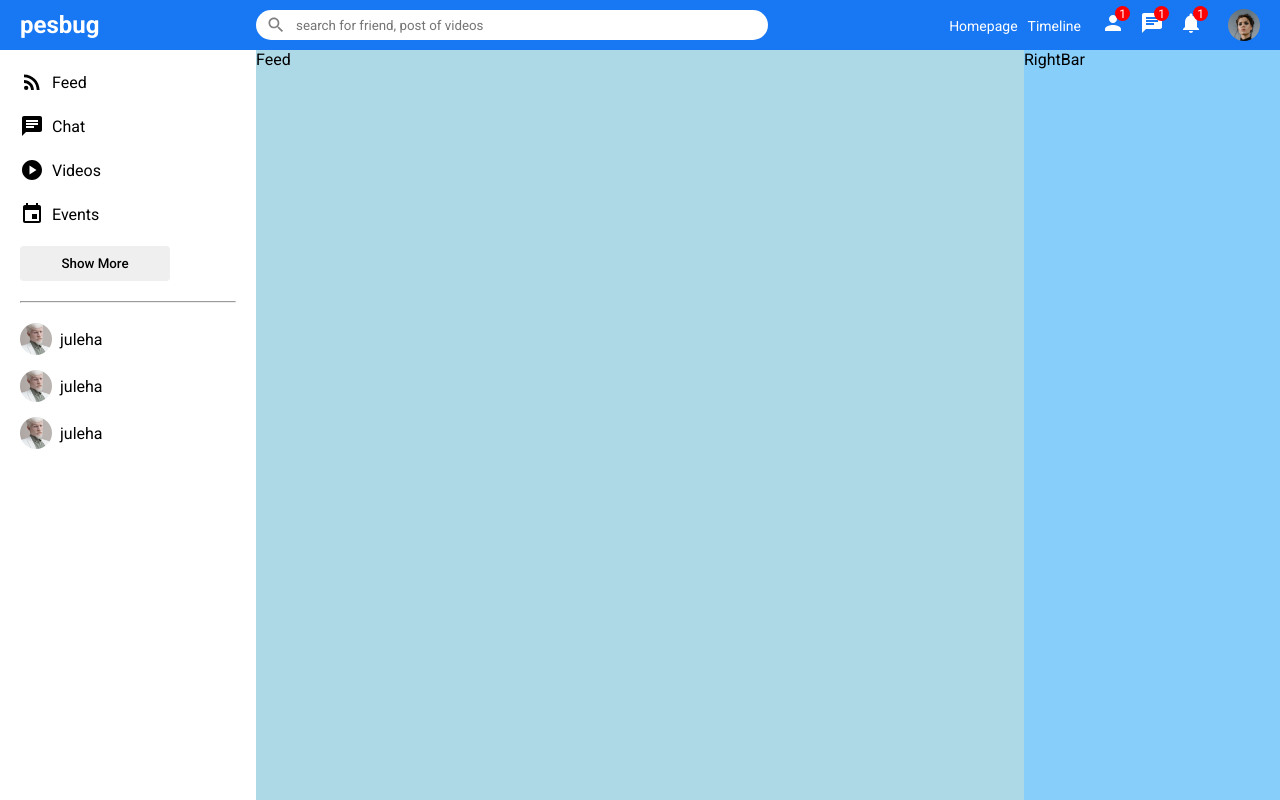
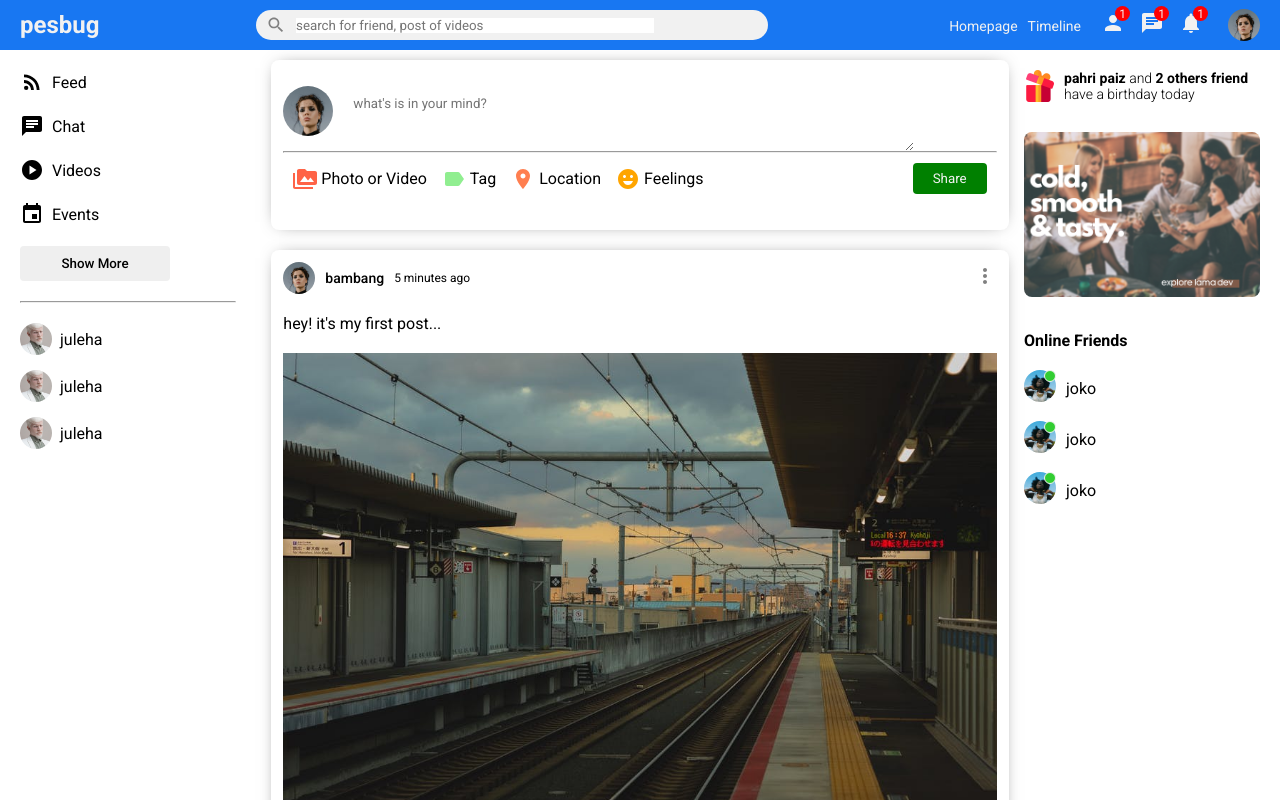
Before and after one commit to PAPATIRI/sosialmu-frontend, a React (Create React App) app: page / in a window 1280 px wide. Shown: the top 800 px of the page. Built offline with nearby package versions, Linux system fonts and the light colour scheme.

Commit message:
finished sidebar feed and rightbar component

```diff
--- a/public/style.css
+++ b/public/style.css
@@ -3,6 +3,23 @@
   padding: 0;
   font-family: "Roboto", sans-serif;
   box-sizing: border-box;
+  --primary: #1877f2;
+  --black: black;
+  --accent: green;
+  --light-accent: limegreen;
+  --white: #f1f1f1;
+  --red: red;
+  --gray: gray;
+  --border-sm: 4px;
+  --border-md: 8px;
+  --border-lg: 12px;
+  --border-xl: 24px;
+  --fontsize-xs: 10px;
+  --fontsize-sm: 12px;
+  --fontsize-sm2: 14px;
+  --fontsize-md: 16px;
+  --fontsize-lg: 20px;
+  --fontsize-xl: 24px;
 }
 
 li {
--- /dev/null
+++ b/src/components/cardfeed/CardFeed.jsx
@@ -0,0 +1,39 @@
+import "./cardfeed.css";
+import { MoreVert } from "@mui/icons-material";
+
+export default function CardFeed() {
+  return (
+    <div className="cardfeed">
+      <div className="cardfeedWrapper">
+        <div className="cardTop">
+          <div className="cardTopLeft">
+            <img
+              src="/assets/person/1.jpeg"
+              alt=""
+              className="cardProfileImg"
+            />
+            <span className="cardProfileName">bambang</span>
+            <span className="cardDate">5 minutes ago</span>
+          </div>
+          <div className="cardTopRight">
+            <MoreVert htmlColor="gray" />
+          </div>
+        </div>
+        <div className="cardCenter">
+          <span className="cardText">hey! it's my first post...</span>
+          <img src="/assets/post/1.jpeg" className="cardImg" alt="" />
+        </div>
+        <div className="cardBottom">
+          <div className="cardBottomLeft">
+            <img className="likeIcon" src="/assets/like.png" alt="likeIcon" />
+            <img className="likeIcon" src="/assets/heart.png" alt="loveIcon" />
+            <span className="postLikeCounter">23 liked it</span>
+          </div>
+          <div className="cardBottomRight">
+            <span className="postCommentCounter">9 comments</span>
+          </div>
+        </div>
+      </div>
+    </div>
+  );
+}
--- /dev/null
+++ b/src/components/cardfeed/cardfeed.css
@@ -0,0 +1,69 @@
+.cardfeed {
+  width: 100%;
+  border-radius: var(--border-md);
+  -webkit-box-shadow: 0px 0px 16px -8px rgba(0, 0, 0, 0.68);
+  box-shadow: 0px 0px 16px -8px rgba(0, 0, 0, 0.68);
+  margin: 20px 0;
+}
+
+.cardfeedWrapper {
+  padding: 12px;
+}
+
+.cardTop {
+  display: flex;
+  align-items: center;
+  justify-content: space-between;
+}
+.cardTopLeft {
+  display: flex;
+  align-items: center;
+}
+.cardProfileImg {
+  width: 32px;
+  height: 32px;
+  border-radius: 50%;
+  object-fit: cover;
+}
+.cardProfileName {
+  font-size: var(--fontsize-sm2);
+  font-weight: 500;
+  margin: 0 10px;
+}
+.cardDate {
+  font-size: var(--fontsize-sm);
+}
+
+.cardCenter {
+  margin: 20px 0;
+}
+.cardImg {
+  margin-top: 20px;
+  width: 100%;
+  height: auto;
+  max-height: 500px;
+  object-fit: cover;
+}
+
+.cardBottom {
+  display: flex;
+  align-items: center;
+  justify-content: space-between;
+}
+.cardBottomLeft {
+  display: flex;
+  align-items: center;
+  gap: 8px;
+}
+.likeIcon {
+  width: 24px;
+  height: 24px;
+}
+.postLikeCounter {
+  font-size: var(--fontsize-sm2);
+}
+.postCommentCounter {
+  cursor: pointer;
+  border-bottom: 1px dashed var(--gray);
+  font-size: var(--fontsize-sm2);
+}
--- a/src/components/feed/Feed.jsx
+++ b/src/components/feed/Feed.jsx
@@ -1,5 +1,17 @@
+import CardFeed from "../cardfeed/CardFeed";
+import Share from "../share/Share";
 import "./feed.css";
 
 export default function Feed() {
-  return <div className="feed">Feed</div>;
+  return (
+    <div className="feed">
+      <div className="feedWrapper">
+        <Share />
+        <CardFeed />
+        <CardFeed />
+        <CardFeed />
+        <CardFeed />
+      </div>
+    </div>
+  );
 }
--- a/src/components/feed/feed.css
+++ b/src/components/feed/feed.css
@@ -1,4 +1,7 @@
 .feed {
   flex: 3;
-  background-color: lightblue;
 }
+
+.feedWrapper {
+  padding: 10px 2%;
+}
--- a/src/components/rightbar/RightBar.jsx
+++ b/src/components/rightbar/RightBar.jsx
@@ -1,5 +1,53 @@
 import "./rightbar.css";
 
 export default function RightBar() {
-  return <div className="rightbar">RightBar</div>;
+  return (
+    <div className="rightbar">
+      <div className="rightbarWrapper">
+        <div className="birthdayContainer">
+          <img src="/assets/gift.png" alt="giftIcon" className="birthdayImg" />
+          <span className="birthdayText">
+            <b>pahri paiz</b> and <b>2 others friend</b> have a birthday today
+          </span>
+        </div>
+        <img src="/assets/ad.png" alt="adsimage" className="rightbarAds" />
+        <h4 className="rightbarTitle">Online Friends</h4>
+        <ul className="rightbarFriendList">
+          <li className="rightbarFriend">
+            <div className="rightbarProfileImgContainer">
+              <img
+                src="/assets/person/3.jpeg"
+                alt="profileuserimg"
+                className="rightbarProfileImg"
+              />
+              <span className="rightbarOnline"></span>
+            </div>
+            <span className="righbarUsername">joko</span>
+          </li>
+          <li className="rightbarFriend">
+            <div className="rightbarProfileImgContainer">
+              <img
+                src="/assets/person/3.jpeg"
+                alt="profileuserimg"
+                className="rightbarProfileImg"
+              />
+              <span className="rightbarOnline"></span>
+            </div>
+            <span className="righbarUsername">joko</span>
+          </li>
+          <li className="rightbarFriend">
+            <div className="rightbarProfileImgContainer">
+              <img
+                src="/assets/person/3.jpeg"
+                alt="profileuserimg"
+                className="rightbarProfileImg"
+              />
+              <span className="rightbarOnline"></span>
+            </div>
+            <span className="righbarUsername">joko</span>
+          </li>
+        </ul>
+      </div>
+    </div>
+  );
 }
--- a/src/components/rightbar/rightbar.css
+++ b/src/components/rightbar/rightbar.css
@@ -1,4 +1,55 @@
 .rightbar {
   flex: 1;
-  background-color: lightskyblue;
 }
+
+.rightbarWrapper {
+  padding: 20px 20px 0 0;
+}
+.birthdayContainer {
+  display: flex;
+  align-items: center;
+}
+.birthdayImg {
+  width: 32px;
+  height: 32px;
+  object-fit: cover;
+  margin-right: 8px;
+}
+.birthdayText {
+  font-weight: 300;
+  font-size: var(--fontsize-sm2);
+}
+
+.rightbarAds {
+  width: 100%;
+  border-radius: var(--border-md);
+  margin: 30px 0;
+}
+.rightbarTitle {
+  margin-bottom: 20px;
+}
+.rightbarFriend {
+  display: flex;
+  align-items: center;
+  margin-bottom: 15px;
+}
+.rightbarProfileImgContainer {
+  margin-right: 10px;
+  position: relative;
+}
+.rightbarProfileImg {
+  width: 32px;
+  height: 32px;
+  object-fit: cover;
+  border-radius: 50%;
+}
+.rightbarOnline {
+  width: 12px;
+  height: 12px;
+  border-radius: 50%;
+  background-color: var(--light-accent);
+  position: absolute;
+  top: -2;
+  right: 0;
+  border: 1px solid var(--white);
+}
--- /dev/null
+++ b/src/components/share/Share.jsx
@@ -0,0 +1,42 @@
+import "./share.css";
+import { PermMedia, Label, Room, EmojiEmotions } from "@mui/icons-material";
+
+export default function Share() {
+  return (
+    <div className="share">
+      <div className="shareWrapper">
+        <div className="shareTop">
+          <img src="/assets/person/1.jpeg" alt="" className="shareProfileImg" />
+          <textarea
+            type="text"
+            className="shareInput"
+            placeholder="what's is in your mind?"
+            rows="3"
+          />
+        </div>
+        <hr className="shareHr" />
+        <div className="shareBottom">
+          <div className="shareOptions">
+            <div className="shareOption">
+              <PermMedia htmlColor="tomato" className="shareIcon" />
+              <span className="shareOptionText">Photo or Video</span>
+            </div>
+            <div className="shareOption">
+              <Label htmlColor="lightgreen" className="shareIcon" />
+              <span className="shareOptionText">Tag</span>
+            </div>
+            <div className="shareOption">
+              <Room htmlColor="coral" className="shareIcon" />
+              <span className="shareOptionText">Location</span>
+            </div>
+            <div className="shareOption">
+              <EmojiEmotions htmlColor="orange" className="shareIcon" />
+              <span className="shareOptionText">Feelings</span>
+            </div>
+          </div>
+          <button className="shareButton">Share</button>
+        </div>
+      </div>
+    </div>
+  );
+}
--- /dev/null
+++ b/src/components/share/share.css
@@ -0,0 +1,61 @@
+.share {
+  display: flex;
+  flex-direction: column;
+  justify-content: center;
+  width: 100%;
+  height: 170px;
+  border-radius: var(--border-md);
+  -webkit-box-shadow: 0px 0px 16px -8px rgba(0, 0, 0, 0.68);
+  box-shadow: 0px 0px 16px -8px rgba(0, 0, 0, 0.68);
+}
+
+.shareWrapper {
+  padding: 12px;
+}
+
+.shareTop {
+  display: flex;
+  align-items: flex-start;
+  gap: 10px;
+}
+.shareProfileImg {
+  width: 50px;
+  height: 50px;
+  border-radius: 50%;
+  object-fit: cover;
+}
+.shareInput {
+  border: none;
+  width: 80%;
+  padding: 10px;
+}
+.shareInput:focus {
+  outline: none;
+}
+
+.shareBottom {
+  display: flex;
+  align-items: center;
+  justify-content: space-between;
+  padding: 10px 10px;
+}
+.shareOptions {
+  display: flex;
+}
+.shareOption {
+  display: flex;
+  gap: 4px;
+  align-items: center;
+  margin-right: 15px;
+  cursor: pointer;
+}
+
+.shareButton {
+  border: none;
+  padding: 8px 20px;
+  border-radius: var(--border-sm);
+  background-color: var(--accent);
+  font-weight: 400;
+  cursor: pointer;
+  color: var(--white);
+}
--- a/src/components/sidebar/sidebar.css
+++ b/src/components/sidebar/sidebar.css
@@ -7,11 +7,11 @@
   width: 5px;
 }
 ::-webkit-scrollbar-track {
-  background-color: #f1f1f1;
+  background-color: var(--white);
 }
 ::-webkit-scrollbar-thumb {
   background-color: rgba(128, 128, 128, 0.425);
-  border-radius: 8px;
+  border-radius: var(--border-md);
 }
 
 .sidebarWrapper {
@@ -29,7 +29,7 @@
   width: 150px;
   border: none;
   padding: 10px;
-  border-radius: 4px;
+  border-radius: var(--border-sm);
   font-weight: 500;
 }
 
--- a/src/components/topbar/topbar.css
+++ b/src/components/topbar/topbar.css
@@ -1,7 +1,7 @@
 .topbarContainer {
   height: 50px;
   width: 100%;
-  background-color: #1877f2;
+  background-color: var(--primary);
   display: flex;
   align-items: center;
   position: sticky;
@@ -12,10 +12,10 @@
   flex: 1;
 }
 .logo {
-  font-size: 24px;
+  font-size: var(--fontsize-xl);
   margin-left: 20px;
   font-weight: bold;
-  color: white;
+  color: var(--white);
   cursor: pointer;
 }
 
@@ -27,13 +27,13 @@
   display: flex;
   width: 100%;
   height: 30px;
-  background-color: white;
-  border-radius: 30px;
+  background-color: var(--white);
+  border-radius: var(--border-xl);
   align-items: center;
 }
 .searchIcon {
-  font-size: 20px !important;
-  color: gray;
+  font-size: var(--fontsize-lg) !important;
+  color: var(--gray);
   margin: 0px 10px;
 }
 .searchInput {
@@ -49,14 +49,14 @@
   display: flex;
   align-items: center;
   justify-content: flex-end;
-  color: white;
+  color: var(--white);
 }
 .topbarLinks {
   margin-right: 10px;
 }
 .topbarLink {
   margin-right: 10px;
-  font-size: 14px;
+  font-size: var(--fontsize-sm2);
   cursor: pointer;
 }
 .topbarIcons {
@@ -74,13 +74,13 @@
   justify-content: center;
   width: 15px;
   height: 15px;
-  background-color: red;
+  background-color: var(--red);
   border-radius: 50%;
-  color: white;
+  color: var(--white);
   position: absolute;
   top: -5px;
   right: -5px;
-  font-size: 12px;
+  font-size: var(--fontsize-sm);
 }
 
 .topbarImg {
```
